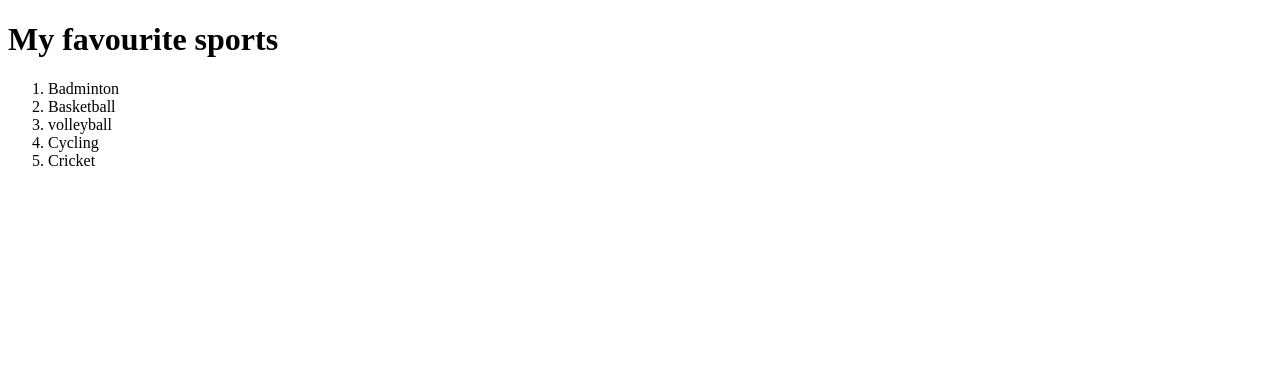
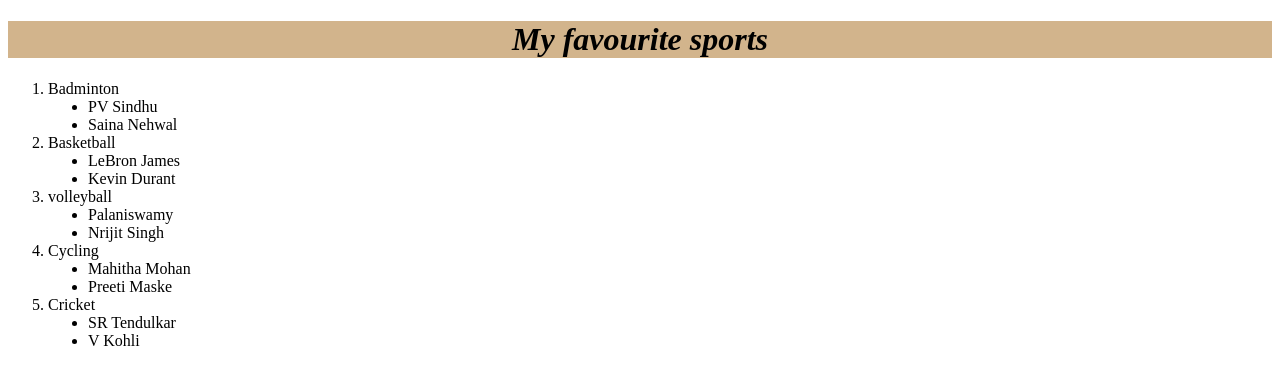
Before and after one commit to RohiniKanoongo/github-multiplePush, a plain HTML site: page index.html in a window 1280 px wide. Drawn offline with Linux system fonts and the light colour scheme.

Commit message:
addition of players and some style

```diff
--- a/index.html
+++ b/index.html
@@ -2,15 +2,36 @@
 <html lang="en">
 <head>
     <title>Document</title>
+    <link rel="stylesheet" href="./style.css">
 </head>
 <body>
     <h1>My favourite sports</h1>
     <ol>
         <li>Badminton</li>
+        <ul>
+            <li>PV Sindhu</li>
+            <li>Saina Nehwal</li>
+        </ul>
         <li>Basketball</li>
+        <ul>
+            <li> LeBron James</li>
+            <li> Kevin Durant</li>
+        </ul>
         <li>volleyball</li>
+        <ul>
+            <li>Palaniswamy</li>
+            <li>Nrijit Singh </li>
+        </ul>
         <li>Cycling</li>
+        <ul>
+            <li>Mahitha Mohan</li>
+            <li> Preeti Maske</li>
+        </ul>
         <li>Cricket</li>
+        <ul>
+            <li>SR Tendulkar</li>
+            <li>V Kohli</li>
+        </ul>
     </ol>
 </body>
 </html>
--- /dev/null
+++ b/style.css
@@ -0,0 +1,8 @@
+h1 {
+    text-align: center;
+    font-style: oblique;
+    background-color: tan;
+}
+ul{
+    list-style-type: disc;
+}
```
